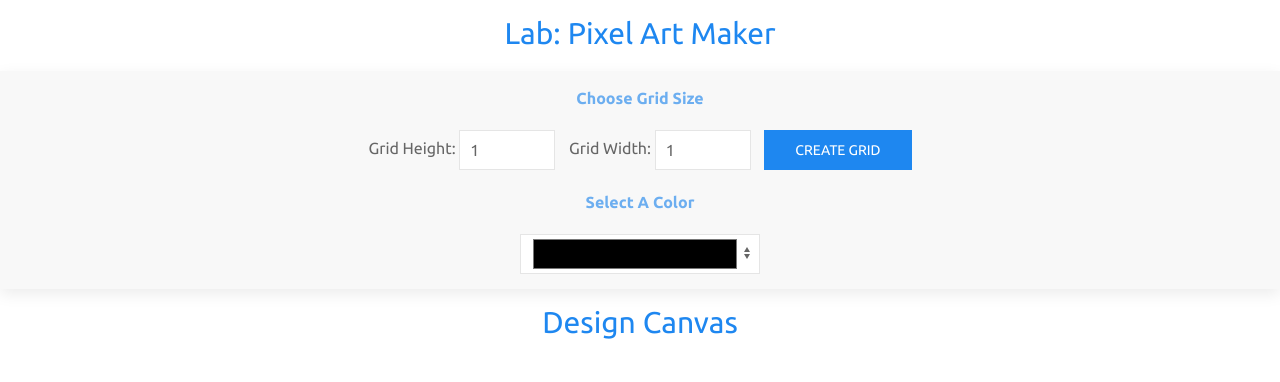
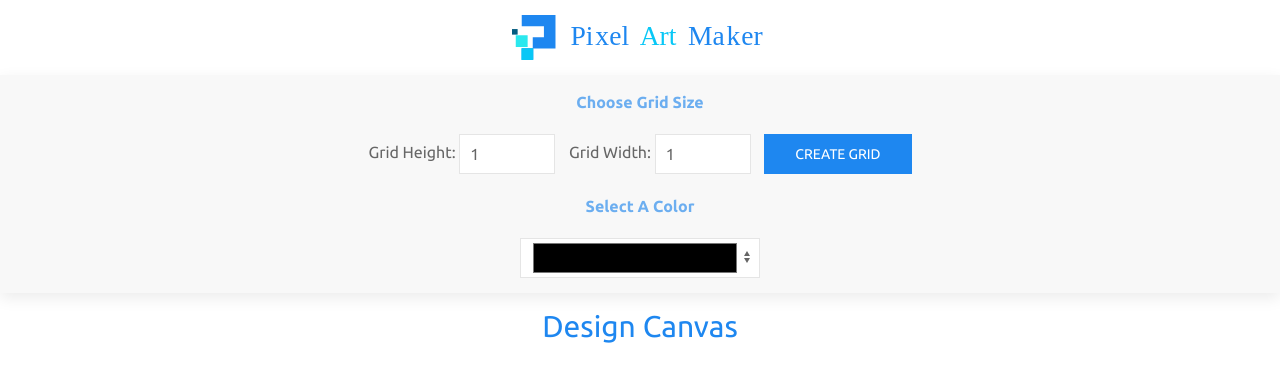
Before and after one commit to jaayheey/PixelArtMaker, a plain HTML site: page index.html in a window 1280 px wide. Drawn offline with nearby package versions, Linux system fonts and the light colour scheme.

Commit message:
Update: Pixel Logo Design

```diff
--- a/css/style.css
+++ b/css/style.css
@@ -9,7 +9,11 @@ h1 {
     margin-top: .5em;
     color: #1e87f0;
 }
-
+.logo{
+    width: 20%;
+    height: 20%;
+    margin: 15px 0px;
+}
 table,
 tr,
 td {
--- a/index.html
+++ b/index.html
@@ -15,8 +15,8 @@
 
  <!-- Body Start Here -->
 <body>
-    <!-- Heading -->
-    <h1>Lab: Pixel Art Maker</h1>
+    <!-- Logo -->
+    <img src="img/logo.svg" alt="Pixel Art Maker" class="logo">
 
      <!-- Form and Action Element -->
     <div class="uk-text-center" uk-grid>
```
Also changed, not shown: img/logo.svg (added).
